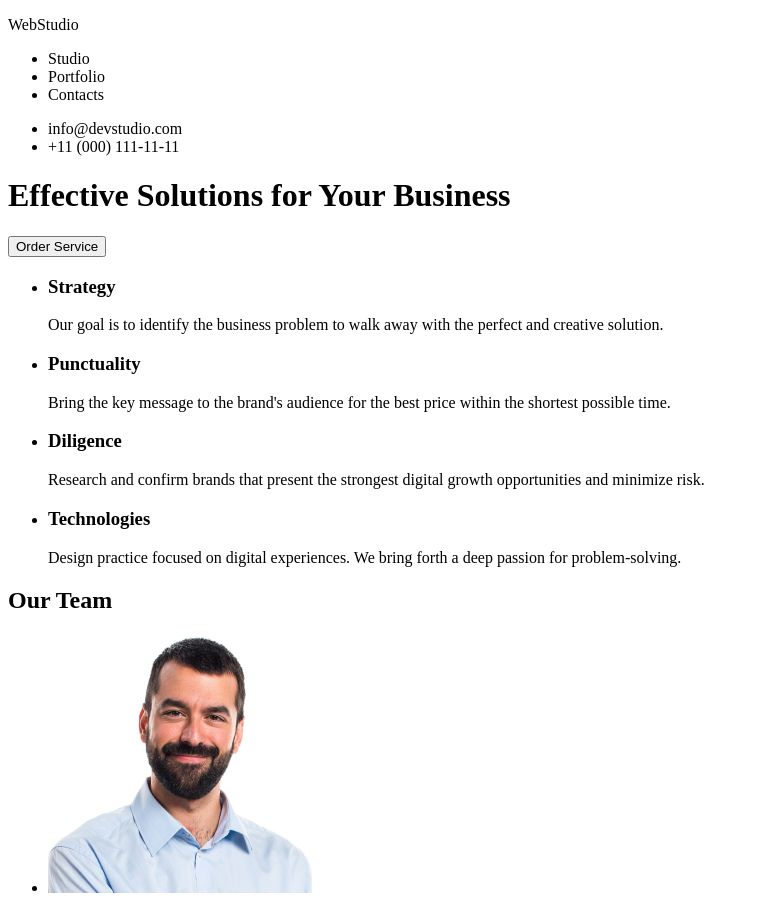
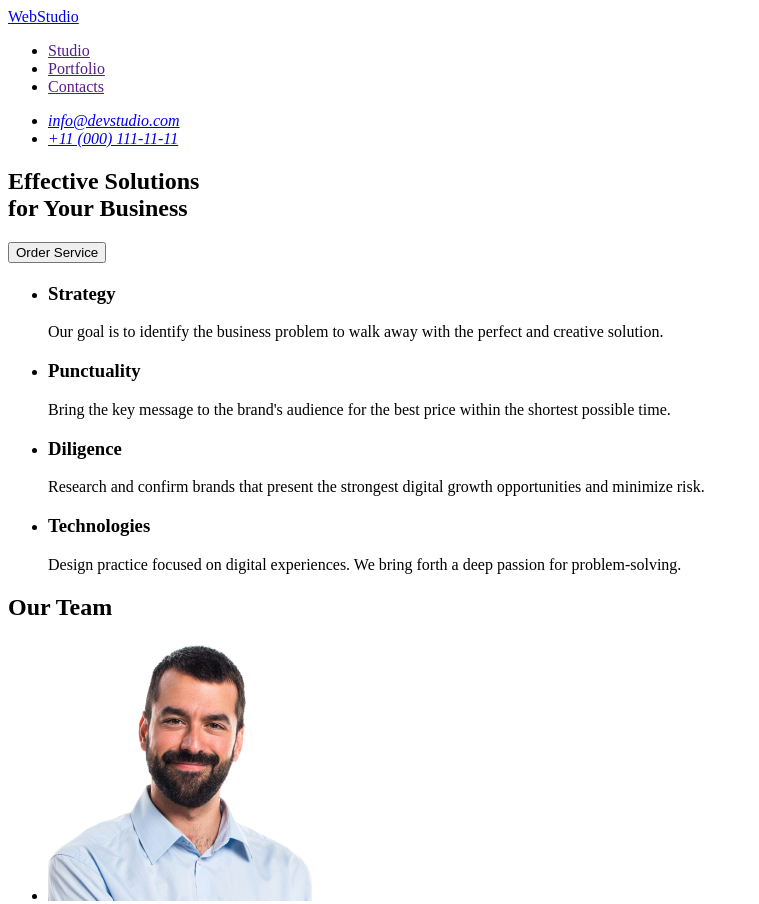
Before and after one commit to dmfanua/goit-markup-hw-01, a plain HTML site: page index.html in a window 1280 px wide. Shown: the top 904 px of the page, without its empty margins (0-759 px from the left). Drawn offline with Linux system fonts and the light colour scheme.

Commit message:
On branch main Changes to be committed: 	modified:   index.html

```diff
--- a/index.html
+++ b/index.html
@@ -7,31 +7,37 @@
   </head>
   <body>
     <header>
-      <!--logo-->
-      <p>WebStudio</p>
       <!--main menu-->
       <nav>
+        <!--logo-->
+        <a href="./index.html">WebStudio</a>
         <ul>
-          <li>Studio</li>
-          <li>Portfolio</li>
-          <li>Contacts</li>
+          <li><a href="">Studio</a></li>
+          <li><a href="">Portfolio</a></li>
+          <li><a href="">Contacts</a></li>
         </ul>
       </nav>
       <!--contacts-->
-      <ul>
-        <li>info@devstudio.com</li>
-        <li>+11 (000) 111-11-11</li>
-      </ul>
+      <address>
+        <ul>
+          <li><a href="mailto:info@devstudio.com"> info@devstudio.com</a></li>
+          <li><a href="tel:+110001111111"> +11 (000) 111-11-11</a></li>
+        </ul>
+      </address>
     </header>
-
     <main>
       <!--slogan-->
-      <h1>Effective Solutions for Your Business</h1>
-      <!--button-->
-      <button type="button">Order Service</button>
-
+      <section>
+        <h1>
+          Effective Solutions<br />
+          for Your Business
+        </h1>
+        <!--button-->
+        <button type="button">Order Service</button>
+      </section>
       <!--our benefits-->
       <section>
+        <h2></h2>
         <ul>
           <li>
             <h3>Strategy</h3>
@@ -69,7 +75,7 @@
         <ul>
           <li>
             <img
-              src="images/img1.jpg"
+              src="./images/img1.jpg"
               width="264"
               alt="bearded man in a shirt"
             />
@@ -78,7 +84,7 @@
           </li>
           <li>
             <img
-              src="images/img2.jpg"
+              src="./images/img2.jpg"
               width="264"
               alt="the man smiles and looks into the distance"
             />
@@ -87,7 +93,7 @@
           </li>
           <li>
             <img
-              src="images/img3.jpg"
+              src="./images/img3.jpg"
               width="264"
               alt="a girl with long hair in a red sweater"
             />
@@ -96,7 +102,7 @@
           </li>
           <li>
             <img
-              src="images/img4.jpg"
+              src="./images/img4.jpg"
               width="264"
               alt="a guy is smiling in a t-shirt"
             />
@@ -109,7 +115,7 @@
 
     <footer>
       <!--logo-->
-      <p>WebStudio</p>
+      <a href="./index.html">WebStudio</a>
       <!--slogan-->
       <p>
         Increase the flow of customers and sales for your business with digital
```
